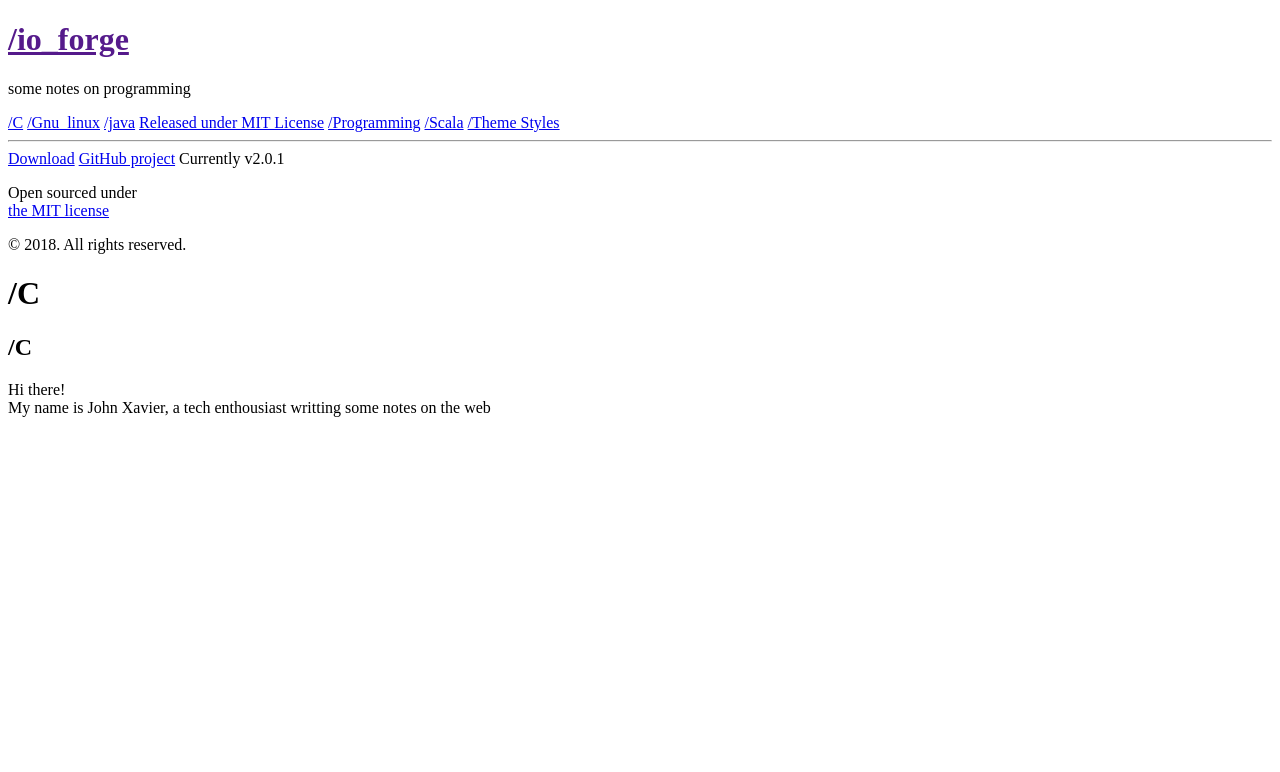
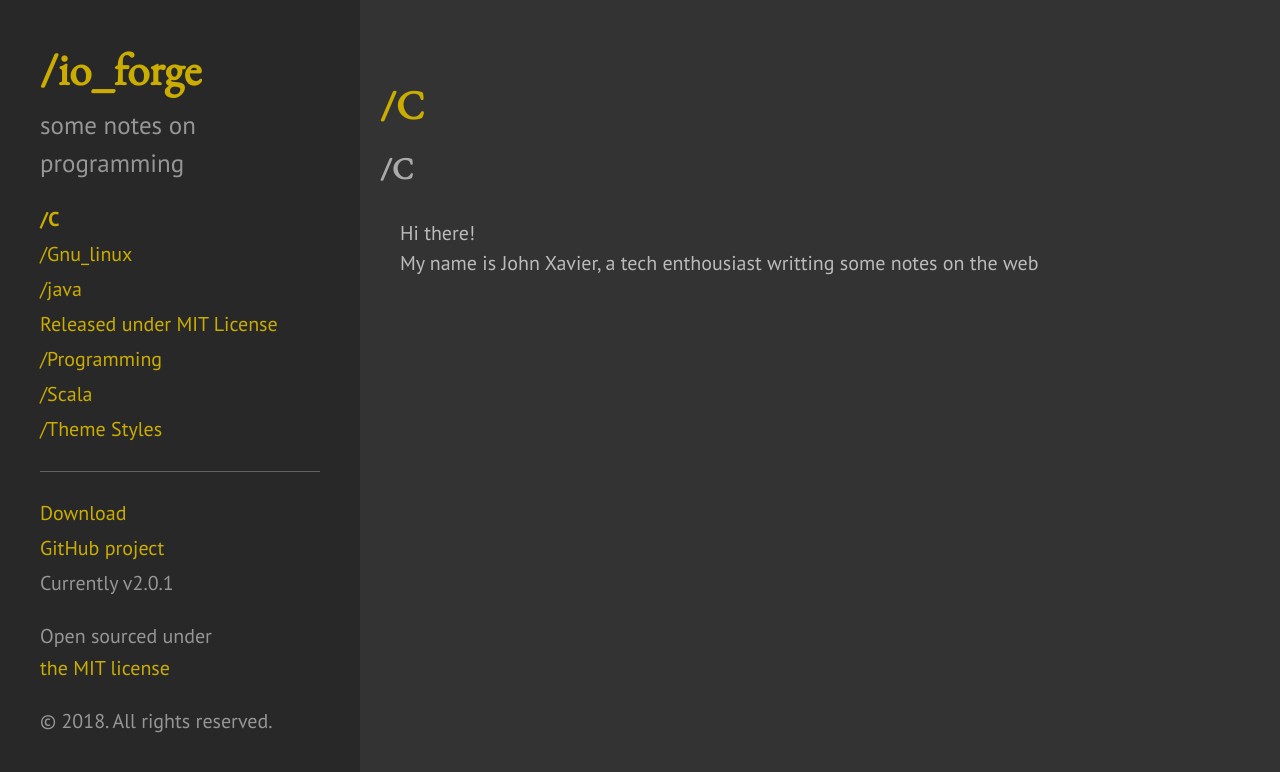
Before and after one commit to JohnnyXavier/johnnyxavier.github.io, a Jekyll site: the page built from pages/c.md, in a window 1280 px wide. Shown: the top 772 px of the page. Built offline with Jekyll 4.4.1, drawn with Linux system fonts in a browser that asks for light colours.

Commit message:
new theme

```diff
--- a/_config.yml
+++ b/_config.yml
@@ -7,7 +7,7 @@
 tagline:          some notes on programming
 description:      "some notes on programming"
 url:              https://github.com/johnnyxavier
-baseurl:          /
+baseurl:
                   # the optional subpath of your site, e.g. "/my-jekyll-site/"
                   # This will apply to all pages in your Jekyll site.
 
--- a/_includes/head.html
+++ b/_includes/head.html
@@ -8,21 +8,21 @@
 
   <title>
     {% if page.title == "Home" %}
-      {{ site.title }} &middot; {{ site.tagline }}
+      {{ site.title }}{{ site.tagline }}
     {% else %}
-      {{ page.title }} &middot; {{ site.title }}
+      {{ page.title }}{{ site.title }}
     {% endif %}
   </title>
 
   <!-- CSS -->
-  <link rel="stylesheet" href="{{ site.baseurl }}public/css/poole.css">
-  <link rel="stylesheet" href="{{ site.baseurl }}public/css/darculaSyntax.css">
-  <link rel="stylesheet" href="{{ site.baseurl }}public/css/blackdoc.css">
+  <link rel="stylesheet" href="{{ site.baseurl }}/public/css/poole.css">
+  <link rel="stylesheet" href="{{ site.baseurl }}/public/css/darculaSyntax.css">
+  <link rel="stylesheet" href="{{ site.baseurl }}/public/css/blackdoc.css">
   <link rel="stylesheet" href="http://fonts.googleapis.com/css?family=PT+Sans:400,400italic,700|Abril+Fatface">
   <link rel="stylesheet" href="http://fonts.googleapis.com/css?family=EB+Garamond">
   <!-- Icons -->
-  <link rel="apple-touch-icon-precomposed" sizes="144x144" href="{{ site.baseurl }}public/apple-touch-icon-144-precomposed.png">
-  <link rel="shortcut icon" href="{{ site.baseurl }}public/favicon.ico">
+  <link rel="apple-touch-icon-precomposed" sizes="144x144" href="{{ site.baseurl }}/public/apple-touch-icon-144-precomposed.png">
+  <link rel="shortcut icon" href="{{ site.baseurl }}/public/favicon.ico">
 
   <!-- RSS -->
   <link rel="alternate" type="application/rss+xml" title="RSS" href="/atom.xml">
--- a/_includes/sidebar.html
+++ b/_includes/sidebar.html
@@ -20,7 +20,7 @@
             {% if node.title != null %}
             {% if node.layout == "page" %}
             <a class="sidebar-nav-item{% if page.url == node.url %} active{% endif %}"
-               href="{{ site.baseurl }}{{ node.url  | remove_first: '/' }}">{{ node.title }}</a>
+               href="{{ site.baseurl }}{{ node.url }}">{{ node.title }}</a>
             {% endif %}
             {% endif %}
             {% endfor %}
--- a/_layouts/post.html
+++ b/_layouts/post.html
@@ -16,7 +16,7 @@
     {% for post in site.related_posts limit:3 %}
       <li>
         <h3>
-          <a href="{{ site.baseurl }}{{ post.url | remove_first: '/'}}">
+          <a href="{{ site.baseurl }}{{ post.url }}">
             {{ post.title }}
             <small>{{ post.date | date_to_string }}</small>
           </a>
--- a/index.html
+++ b/index.html
@@ -7,7 +7,7 @@
     {% for post in paginator.posts %}
     <div class="post">
         <h1 class="post-title">
-            <a href="{{ site.baseurl }}{{ post.url | remove_first: '/'}}">
+            <a href="{{ site.baseurl }}{{ post.url }}">
                 {{ post.title }}
             </a>
         </h1>
```
